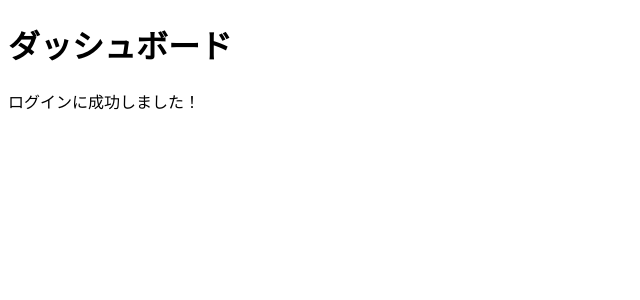
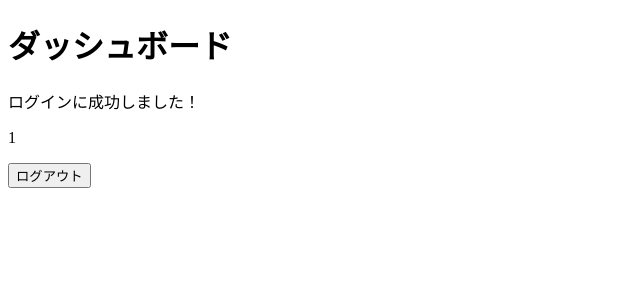
Before and after one commit to Nakahota/practice_TypeScript, a React (Vite) app: page /dashboard in a window 1280 px wide. Shown: the top 300 px of the page, without its empty margins (0-640 px from the left). Built offline with nearby package versions, Linux system fonts and the light colour scheme; sample sign-in values are in the browser's storage.

Commit message:
【実装】ログアウトボタンの実装

```diff
--- a/package.json
+++ b/package.json
@@ -4,7 +4,9 @@
   "version": "0.0.0",
   "type": "module",
   "scripts": {
-    "dev": "vite",
+    "dev": "concurrently \"npm run client\" \"npm run server\"",
+    "client": "vite",
+    "server": "npm --prefix server run dev",
     "build": "tsc && vite build",
     "preview": "vite preview"
   },
@@ -14,6 +16,7 @@
     "@types/react": "^19.2.17",
     "@types/react-dom": "^19.2.3",
     "@vitejs/plugin-react": "^6.0.2",
+    "concurrently": "^10.0.3",
     "ts-node-dev": "^2.0.0",
     "typescript": "~6.0.2",
     "vite": "^8.0.12"
--- a/src/App.tsx
+++ b/src/App.tsx
@@ -4,6 +4,7 @@ import { Routes, Route } from "react-router-dom";
 import MainPage from "./pages/MainPage";
 import LoginPage from "./pages/LoginPage";
 import DashBoardPage from "./pages/DashBoardPage";
+import ProtectedRoute from "./features/auth/components/ProtectedRoute";
 
 function App() {
   const [time, setTime] = useState("");
@@ -38,10 +39,12 @@ function App() {
         element={<LoginPage />}
       />
 
-      <Route
-        path="/dashboard"
-        element={<DashBoardPage />}
-      />
+      <Route element={<ProtectedRoute />}>
+        <Route
+          path="/dashboard"
+          element={<DashBoardPage />}
+        />
+      </Route>
     </Routes>
   );
 }
--- a/src/features/auth/components/LoginForm.tsx
+++ b/src/features/auth/components/LoginForm.tsx
@@ -1,4 +1,4 @@
-import { useState } from "react";
+import { useEffect, useState } from "react";
 import { useAuth } from "../hooks/useAuth";
 import { useNavigate } from "react-router-dom";
 
@@ -8,20 +8,29 @@ function LoginForm() {
 
   const navigate = useNavigate();
 
+  useEffect(() => {
+    const userId = localStorage.getItem("userId");
+
+    if (userId) {
+      navigate("/dashboard");
+    }
+  }, [navigate]);
+
   const [userId, setUserId] = useState("");
   const [password, setPassword] = useState("");
   const { login } = useAuth();
 
   const handleLogin = async () => {
     try {
-      const result = await login(
-        userId,
-        password
+      await login(userId, password);
+
+      localStorage.setItem(
+        "userId",
+        userId
       );
 
+      alert("ログイン成功");
       navigate("/dashboard");
-
-      alert("ログイン成功");
     } catch (error) {
       alert("ログイン失敗");
     }
--- /dev/null
+++ b/src/features/auth/components/ProtectedRoute.tsx
@@ -0,0 +1,9 @@
+import { Navigate, Outlet } from "react-router-dom";
+
+function ProtectedRoute() {
+  const userId = localStorage.getItem("userId");
+
+  return userId ? <Outlet /> : <Navigate to="/login" replace />;
+}
+
+export default ProtectedRoute;
--- a/src/pages/DashBoardPage.tsx
+++ b/src/pages/DashBoardPage.tsx
@@ -1,9 +1,28 @@
+import { useNavigate } from "react-router-dom";
+
 function DashBoardPage() {
+
+  const userId = localStorage.getItem("userId")
+  const password = localStorage.getItem("password")
+  const navigate = useNavigate();
+
+  const handleLogout = () => {
+    localStorage.removeItem("userId");
+    navigate("/login");
+  }
+
   return (
     <>
       <h1>ダッシュボード</h1>
 
       <p>ログインに成功しました！</p>
+      <p>{userId}</p>
+      <p>{password}</p>
+
+
+      <button onClick={handleLogout}>
+        ログアウト
+      </button>
     </>
   );
 }
```
Also changed, not shown: src/features/auth/components/LogoutButton.tsx (deleted), 2 other files (tests, documents, lock files or other folders).
